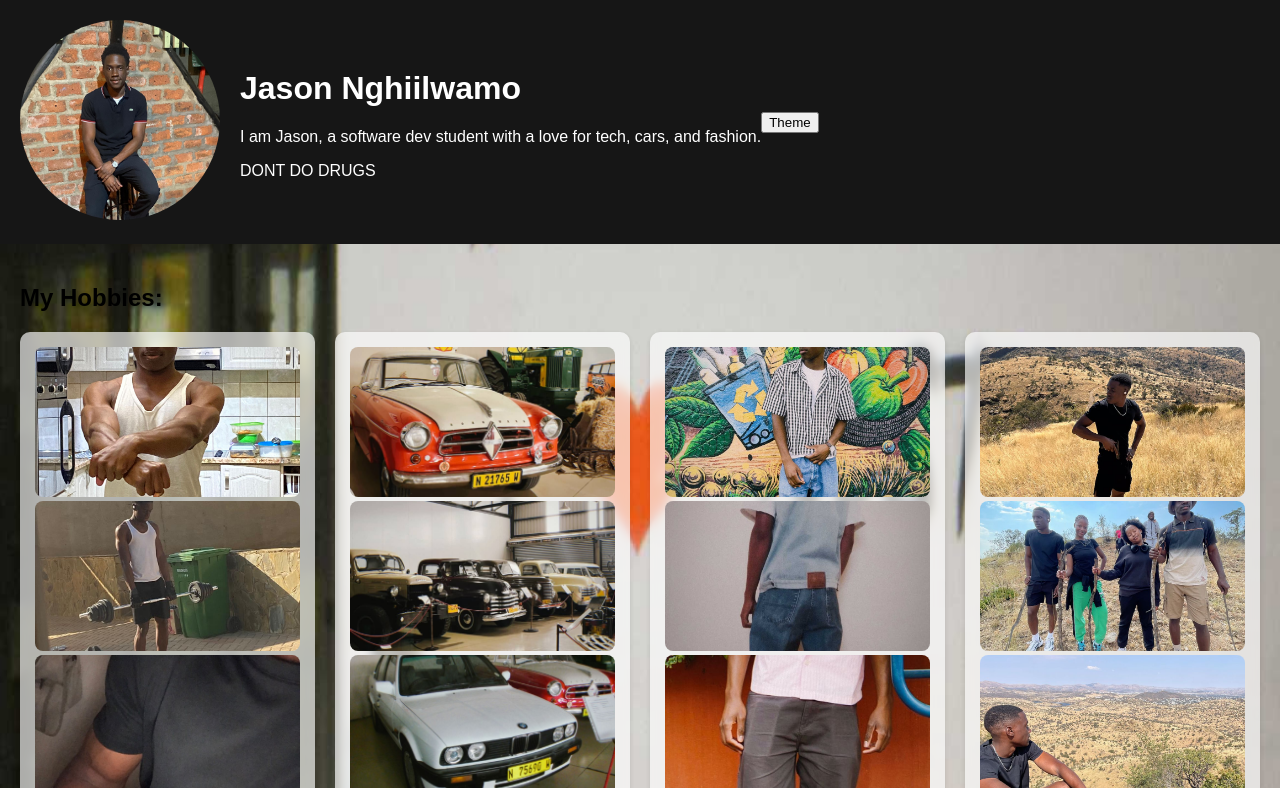
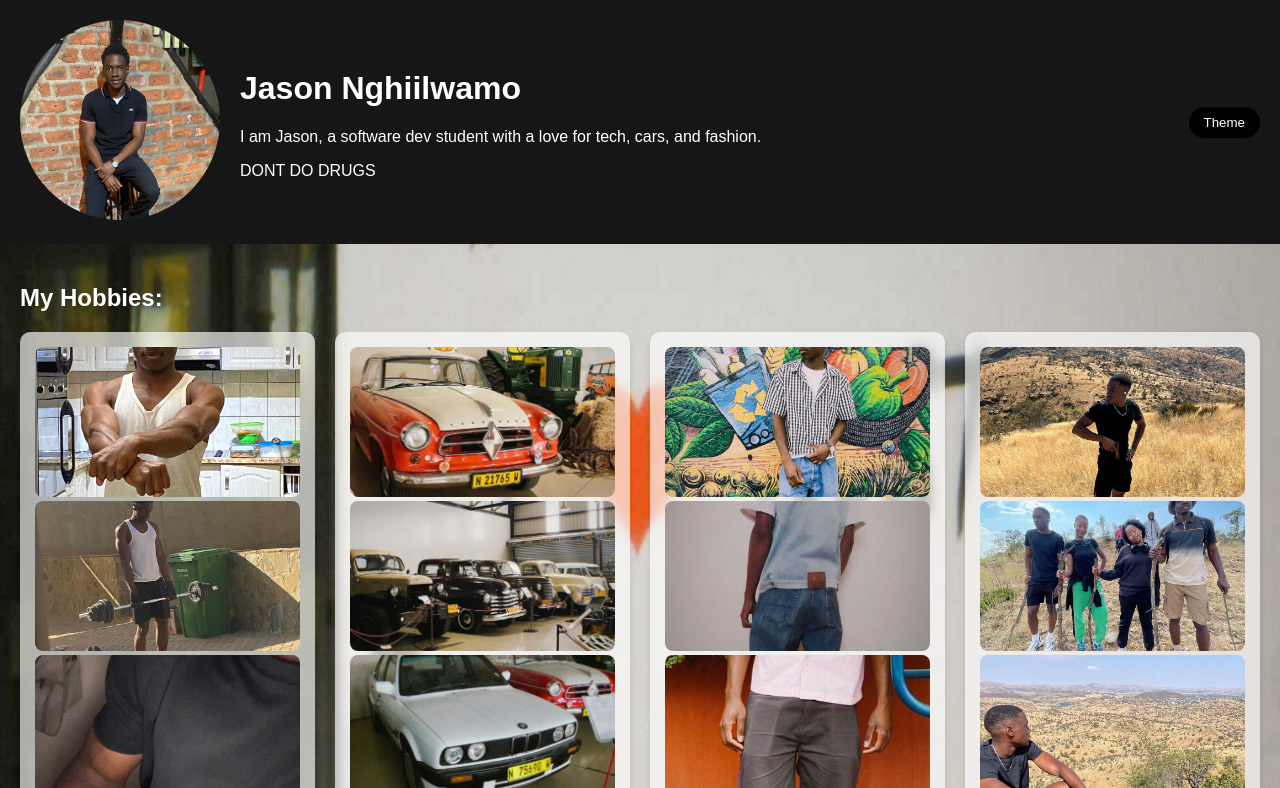
Before and after one commit to yaasoniii/Lab3_ProfilePage, a plain HTML site: page index.html in a window 1280 px wide. Both pictures are taken after a click on the button "Theme". Shown: the top 788 px of the page. Drawn offline with nearby package versions, Linux system fonts and the light colour scheme.

Commit message:
tweeked it

```diff
--- a/index.html
+++ b/index.html
@@ -21,9 +21,9 @@
                 <p class="bio">I am Jason, a software dev student with a love for tech, cars, and fashion.</p>
                 <p>DONT DO DRUGS</p>
             </div>
-                    <div class="theme">
-             <button onclick="toggleTheme()">Theme</button>
-        </div>
+            <div class="theme">
+                 <button class="theme-button" onclick="toggleTheme()">Theme</button>
+            </div>
         </div>
     </header>
 
--- a/style.css
+++ b/style.css
@@ -17,7 +17,32 @@ body {
     background-color: #fff;
 
 
+
 }
+
+.theme{
+    position: absolute;
+    right: 0;
+    margin-right: 20px;
+}
+
+.theme-button {
+  background: black;
+  color: white;
+  border: none;
+  padding: 8px 15px;
+  cursor: pointer;
+  border-radius: 50px;
+}
+
+.theme-button:hover{
+    transform: translateY(-2px);
+    transition: 0.2s;
+    padding: 10px 17px;
+    box-shadow:0px 2px 5px rgba(0,0,0,0.1);
+}
+
+
     .dark-mode {
     background: url(BackgroundPicture/2.jpg);
     background-size: cover;
@@ -31,16 +56,19 @@ body {
 }
 
 .dark-mode .bio,
-.dark-mode .name{
+.dark-mode .name,
+.dark-mode .hobbies-section h2{
     color: white;
 }
 
 .dark-mode,
 .dark-mode .bigBoss,
 .dark-mode .name,
-.dark-mode .bio{
+.dark-mode .bio,
+.dark-mode .hobbies-section h2{
     transition: 0.5s;
 }
+
 
 
 
```
